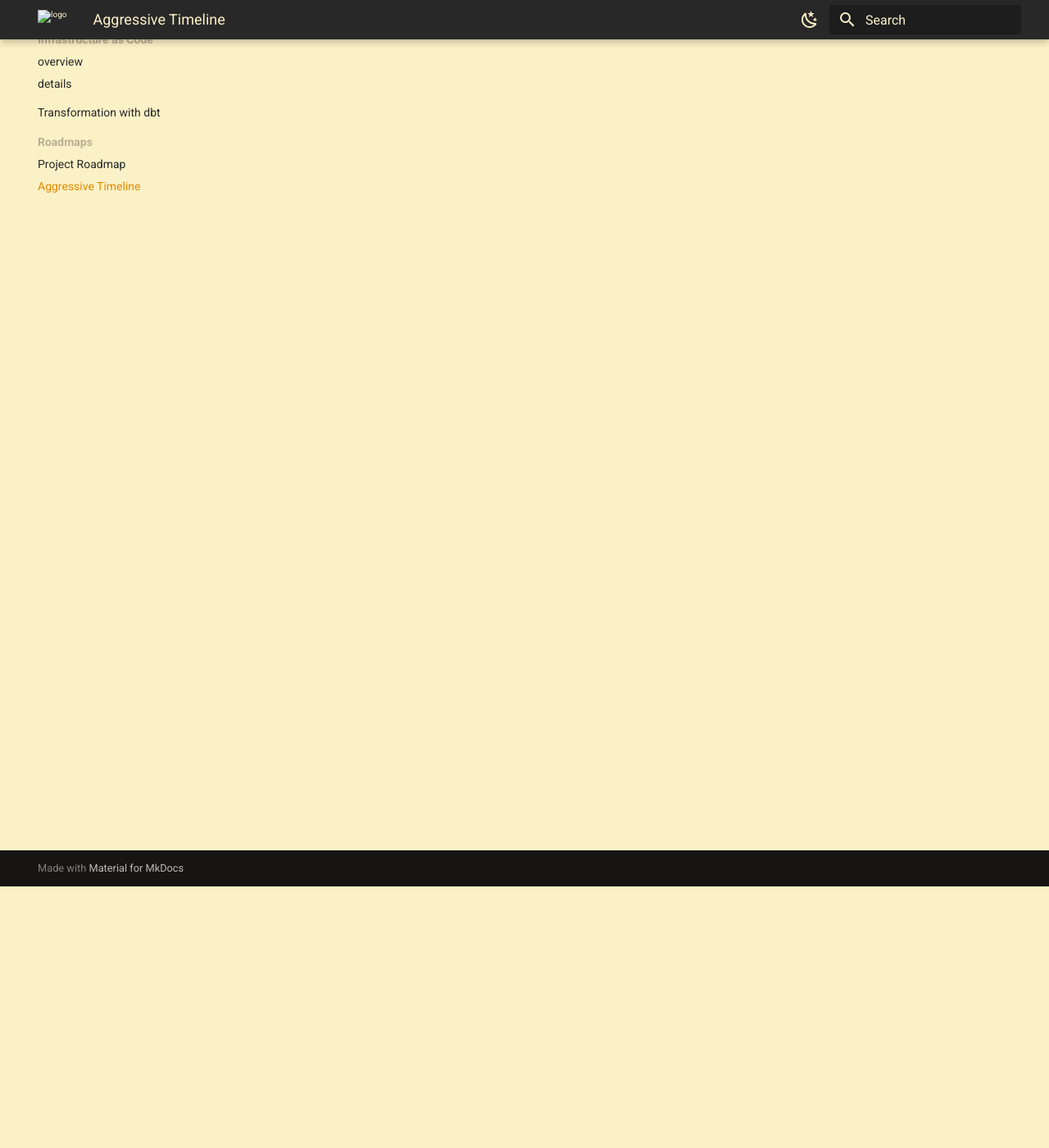
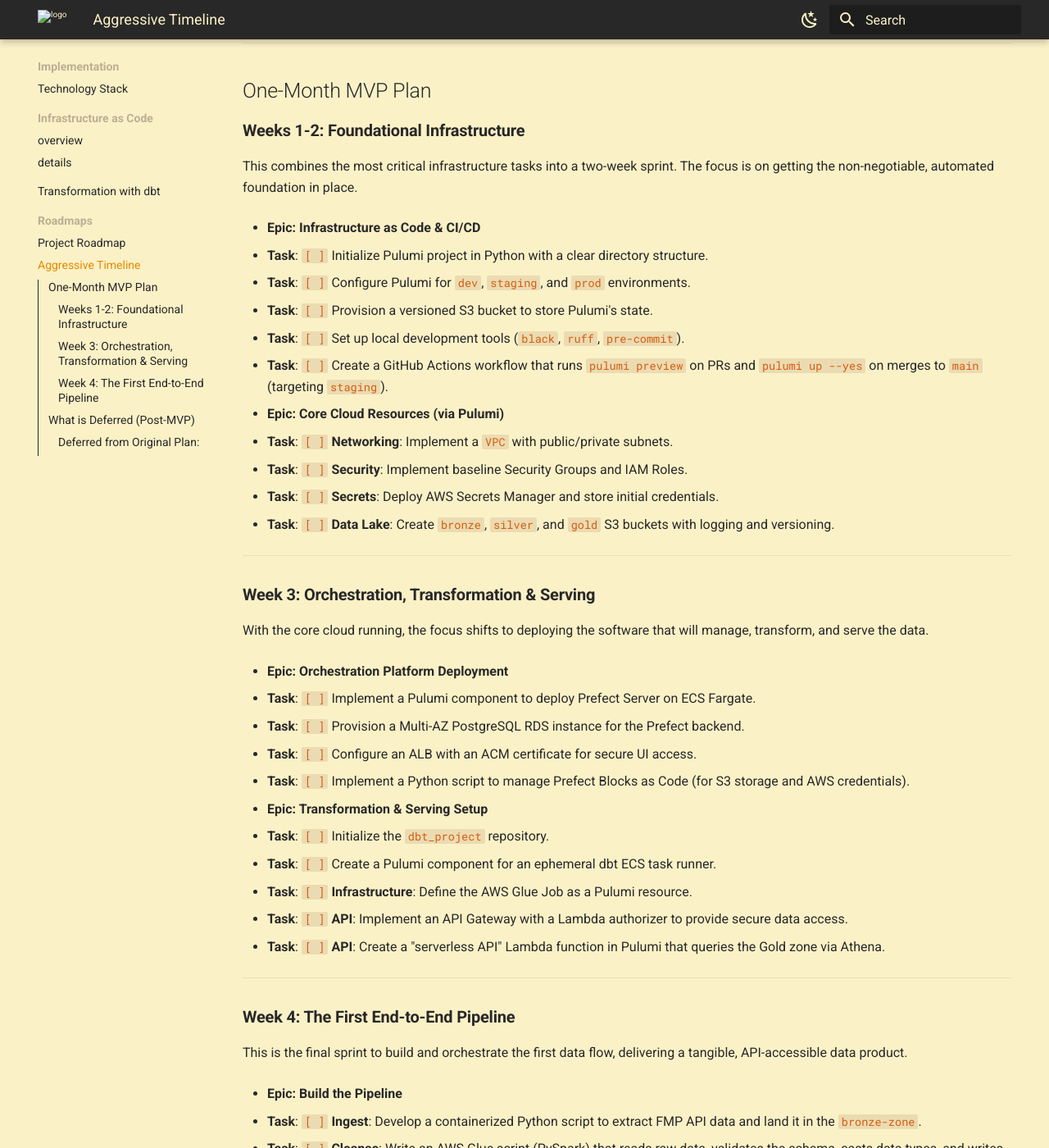
Before and after one commit to Finks-ai/finks-data-architecture, an MkDocs documentation site: the page built from docs/roadmaps/aggressive-timeline.md, in a window 1280 px wide and 1400 px high, scrolled down 319 px. Shown: the whole window at 82% size. Built offline with MkDocs 1.6.1 and Material for MkDocs 9.7.7, drawn with Linux system fonts in a browser that asks for light colours; some of the changed text lies outside the part shown.

Commit message:
feat: aggressive timeline

```diff
--- a/docs/roadmaps/aggressive-timeline.md
+++ b/docs/roadmaps/aggressive-timeline.md
@@ -1,5 +1,94 @@
-# Aggressive Timeline
+# Aggressive MVP Timeline: End-to-End Value in One Month
 
-This document outlines an accelerated timeline for project delivery.
+This document outlines an accelerated, horizontally-focused engineering plan to deliver a production-grade, end-to-end data pipeline within one month. The goal is to build a thin, functional slice of the platform to deliver value quickly and establish a reusable pattern, while explicitly deferring non-critical features.
 
-_(Content to be added)_
+**Guiding Principle**: Deliver a complete, queryable data product first, then harden and scale.
+
+---
+
+## One-Month MVP Plan
+
+### **Weeks 1-2: Foundational Infrastructure**
+
+This combines the most critical infrastructure tasks into a two-week sprint. The focus is on getting the non-negotiable, automated foundation in place.
+
+- **Epic: Infrastructure as Code & CI/CD**
+
+  - **Task**: `[ ]` Initialize Pulumi project in Python with a clear directory structure.
+  - **Task**: `[ ]` Configure Pulumi for `dev`, `staging`, and `prod` environments.
+  - **Task**: `[ ]` Provision a versioned S3 bucket to store Pulumi's state.
+  - **Task**: `[ ]` Set up local development tools (`black`, `ruff`, `pre-commit`).
+  - **Task**: `[ ]` Create a GitHub Actions workflow that runs `pulumi preview` on PRs and `pulumi up --yes` on merges to `main` (targeting `staging`).
+
+- **Epic: Core Cloud Resources (via Pulumi)**
+  - **Task**: `[ ]` **Networking**: Implement a `VPC` with public/private subnets.
+  - **Task**: `[ ]` **Security**: Implement baseline Security Groups and IAM Roles.
+  - **Task**: `[ ]` **Secrets**: Deploy AWS Secrets Manager and store initial credentials.
+  - **Task**: `[ ]` **Data Lake**: Create `bronze`, `silver`, and `gold` S3 buckets with logging and versioning.
+
+---
+
+### **Week 3: Orchestration, Transformation & Serving**
+
+With the core cloud running, the focus shifts to deploying the software that will manage, transform, and serve the data.
+
+- **Epic: Orchestration Platform Deployment**
+
+  - **Task**: `[ ]` Implement a Pulumi component to deploy Prefect Server on ECS Fargate.
+  - **Task**: `[ ]` Provision a Multi-AZ PostgreSQL RDS instance for the Prefect backend.
+  - **Task**: `[ ]` Configure an ALB with an ACM certificate for secure UI access.
+  - **Task**: `[ ]` Implement a Python script to manage Prefect Blocks as Code (for S3 storage and AWS credentials).
+
+- **Epic: Transformation & Serving Setup**
+  - **Task**: `[ ]` Initialize the `dbt_project` repository.
+  - **Task**: `[ ]` Create a Pulumi component for an ephemeral dbt ECS task runner.
+  - **Task**: `[ ]` **Infrastructure**: Define the AWS Glue Job as a Pulumi resource.
+  - **Task**: `[ ]` **API**: Implement an API Gateway with a Lambda authorizer to provide secure data access.
+  - **Task**: `[ ]` **API**: Create a "serverless API" Lambda function in Pulumi that queries the Gold zone via Athena.
+
+---
+
+### **Week 4: The First End-to-End Pipeline**
+
+This is the final sprint to build and orchestrate the first data flow, delivering a tangible, API-accessible data product.
+
+- **Epic: Build the Pipeline**
+
+  - **Task**: `[ ]` **Ingest**: Develop a containerized Python script to extract FMP API data and land it in the `bronze-zone`.
+  - **Task**: `[ ]` **Cleanse**: Write an AWS Glue script (PySpark) that reads raw data, validates the schema, casts data types, and writes the output as Parquet to the `silver-zone`.
+  - **Task**: `[ ]` **Transform**: Build a dbt staging model (`stg_fmp_*`) and a final mart model (`daily_portfolio_summary`). Include basic `not_null` tests and column documentation.
+
+- **Epic: Orchestrate and Schedule**
+  - **Task**: `[ ]` Create a Prefect flow that runs the ingestion container as an ECS Task.
+  - **Task**: `[ ]` Create a second Prefect flow that triggers the AWS Glue job for cleansing.
+  - **Task**: `[ ]` Create a master Prefect flow that chains the ingestion, cleansing, and dbt transformation flows in the correct dependency order.
+  - **Task**: `[ ]` Schedule the master flow to run nightly.
+
+---
+
+## What is Deferred (Post-MVP)
+
+This aggressive timeline is achieved by explicitly deferring features that are not critical for the first, single pipeline. These items can be prioritized in a "Phase 2" once the MVP is delivered.
+
+### Deferred from Original Plan:
+
+- **Phase 1 (Foundation):**
+
+  - Manual approval gate for production deployments (can be added to the CI/CD workflow later).
+  - Publishing a common base Docker image to ECR (services can use public images for now).
+
+- **Phase 2 (First Pipeline):**
+
+  - **Notifications**: Success/failure Slack notifications from the master Prefect flow.
+  - **Backfills**: A generalized, parameterized backfill pattern for reprocessing historical data.
+
+- **Phase 3 (Scale & Harden):**
+  - **Streaming Data**: Ingestion of a second, streaming data source (e.g., Kinesis).
+  - **Advanced Data Quality**: Integration of `dbt-expectations` and data quality gates in CI/CD.
+  - **"Slim CI"**: dbt pattern to only build/test modified models in pull requests.
+  - **Data Governance**: Fine-grained access control with AWS Lake Formation.
+  - **Advanced Observability**: A unified Grafana dashboard and correlated logging.
+  - **Cost Optimization**: Use of Fargate Spot or VPC Endpoints.
+  - **Documentation**: "Cookbook" for onboarding new data sources and documenting the local developer setup.
+
+This approach delivers a functioning, secure, and automated data product in one month, providing a solid foundation to iterate upon.
```
